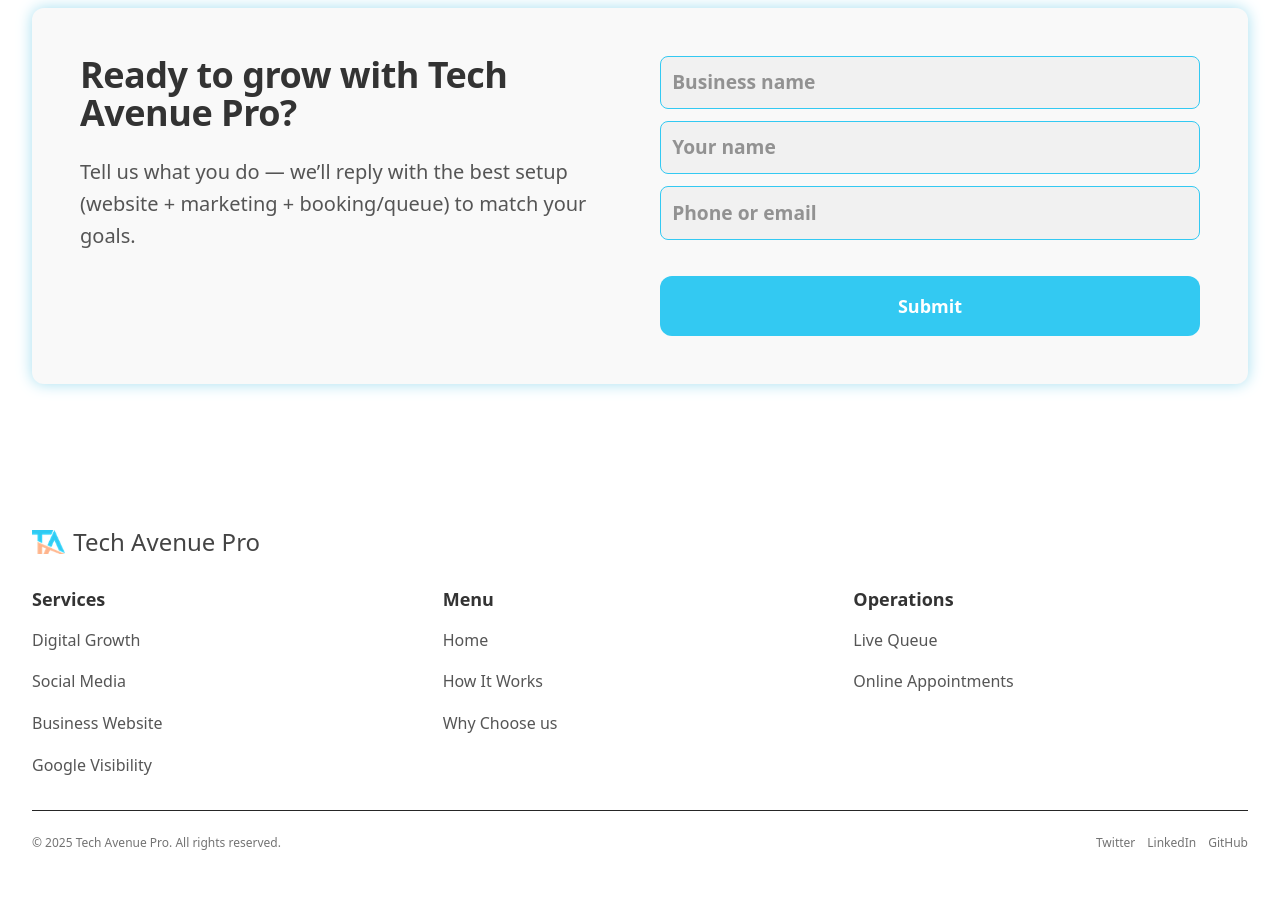
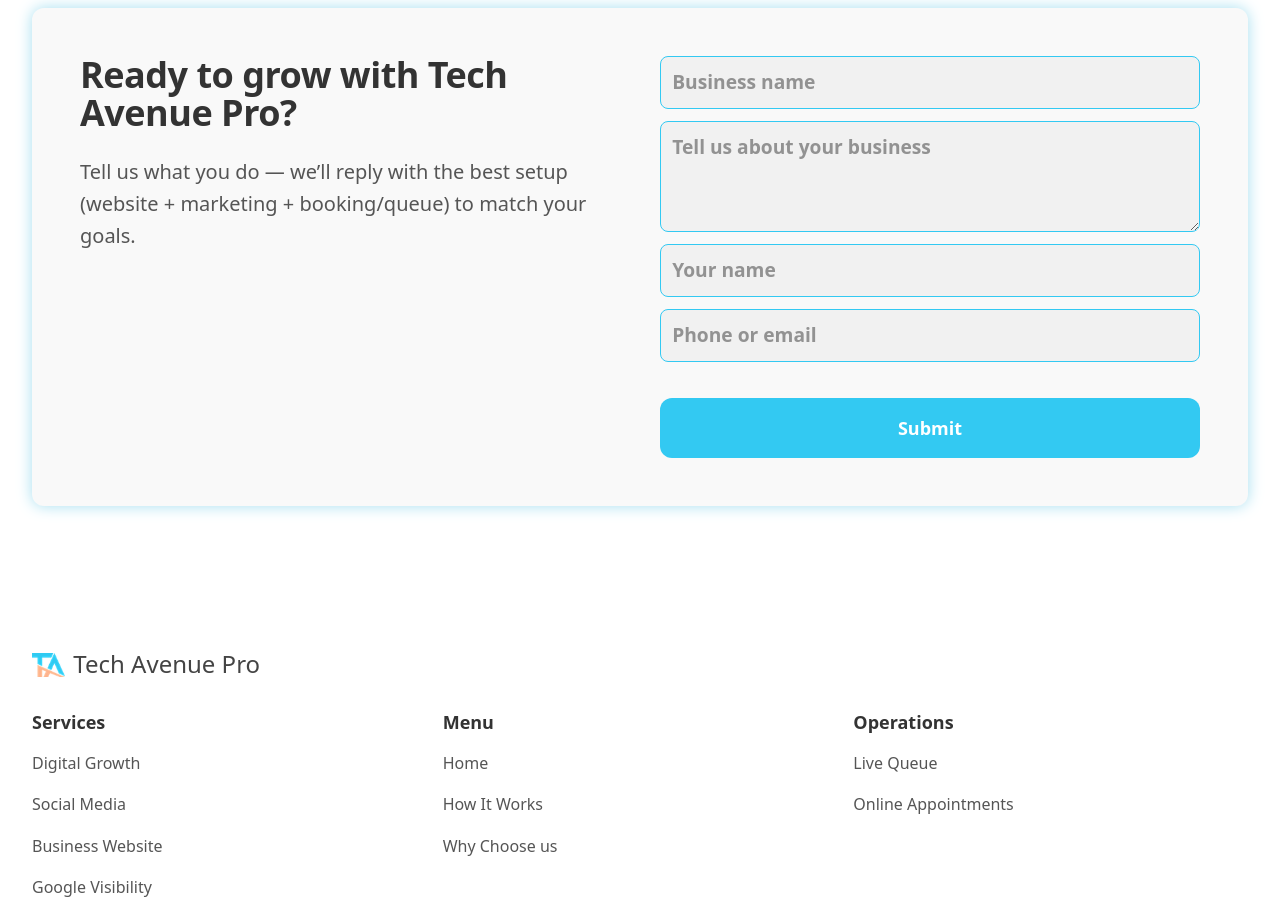
Before and after one commit to tech-avenue-pro/monorepo, a Next.js app in the folder apps/web/: page / in a window 1280 px wide. Shown: the part 4300-5218 px from the top of the page. Built offline with nearby package versions, Linux system fonts and the light colour scheme.

Commit message:
Text area is added in the form

```diff
--- a/apps/web/app/HomeView/FinalCTAWithForm.tsx
+++ b/apps/web/app/HomeView/FinalCTAWithForm.tsx
@@ -41,6 +41,13 @@
                             placeholder="Business name"
                             name="businessName"
                         />
+                        <textarea
+                            className="text-area"
+                            placeholder="Tell us about your business"
+                            name="message"
+                            rows={3}
+                        />
+
                         <input
                             type="text"
                             className="text-field"
@@ -48,10 +55,12 @@
                             name="name"
                         />
                         <input
-                            type="email"
+                            type="text"
                             className="text-field"
                             placeholder="Phone or email"
                             name="contact"
+                            pattern="(^\\+?[0-9()\\s-]{7,}$)|(^[^\\s@]+@[^\\s@]+\\.[^\\s@]+$)"
+                            title="Enter a valid phone number or email"
                         />
                         <DSButton
                             variant={DSButtonVariant.primary}
@@ -59,12 +68,6 @@
                         >
                             Submit
                         </DSButton>
-                        {/* <button
-                            type="submit"
-                            className="mt-2 inline-flex h-11 items-center justify-center rounded-xl bg-neutral-900 px-6 text-sm font-medium text-white hover:bg-neutral-800"
-                        >
-                            Get My Free Plan
-                        </button> */}
                     </form>
                 </div>
             </div>
--- a/packages/styles/design-systems.css
+++ b/packages/styles/design-systems.css
@@ -873,6 +873,8 @@
 input[type="text"],
 input[type="password"],
 input[type="phone"],
+input[type="textarea"],
+input[type="number"],
 select {
     width: 100%;
     padding: 0.7rem 0.7rem;
@@ -912,6 +914,21 @@
 input.text-field:focus {
     box-shadow: 0 0 10px 0px var(--primary-lighter);
     background-color: var(--text-box-bg);
+}
+textarea.text-area {
+    border: 1px solid var(--primary);
+    background-color: var(--text-box-bg);
+    padding: 0.7rem 0.7rem;
+    font-size: 1.2rem;
+    border-radius: 8px;
+    color: var(--text-primary);
+    font-weight: 600;
+    transition: all 0.4s;
+}
+textarea.text-area:focus {
+    outline: none;
+    border: 1px solid var(--primary);
+    box-shadow: 0 0 10px 0px var(--primary-lighter);
 }
 
 input[type="checkbox"].checkbox-custom {
```
